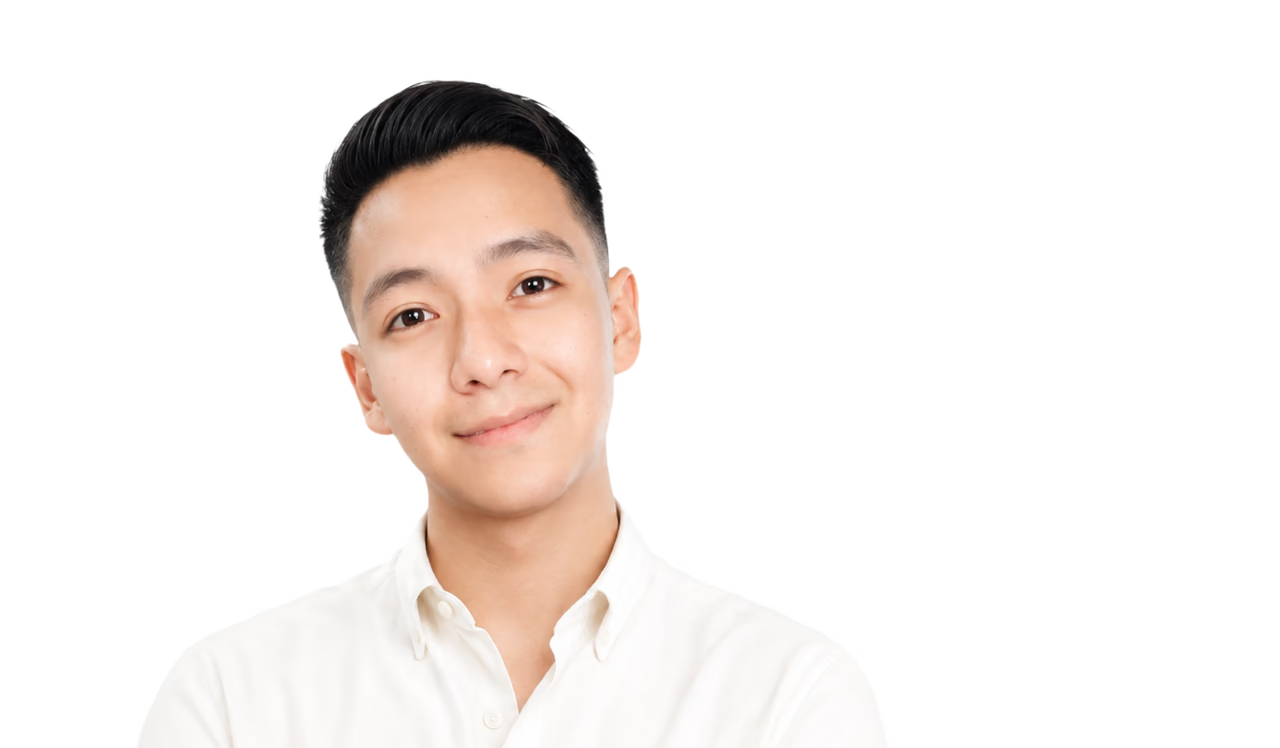
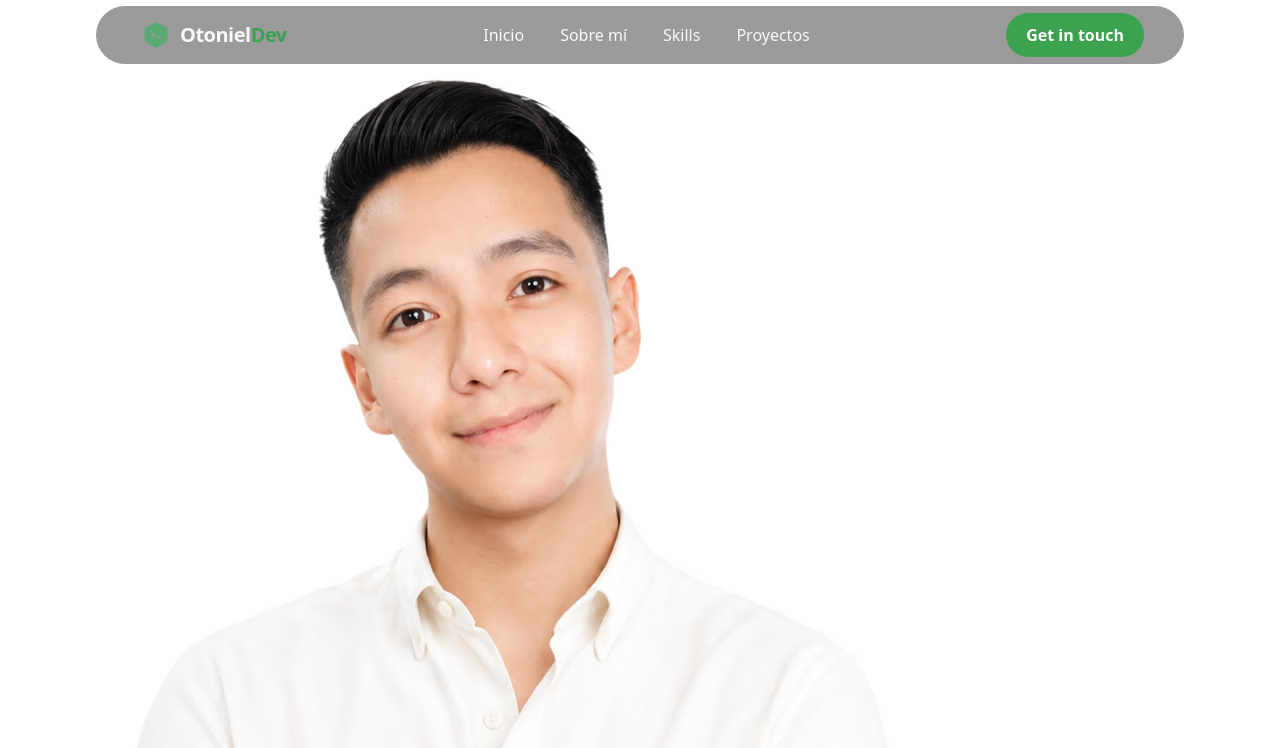
Before and after one commit to OtonielG/otoniel-portfolio, a Next.js app: page / in a window 1280 px wide. Shown: the top 748 px of the page. Built offline with nearby package versions, Linux system fonts and the light colour scheme.

Commit message:
feat: implement header component with navigation links and logo

```diff
--- a/src/app/globals.css
+++ b/src/app/globals.css
@@ -1,4 +1,8 @@
 @import "tailwindcss";
+
+body {
+  /* background-color: #020402; */
+}
 
 @theme {
   --color-background: #020402;
--- a/src/app/layout.tsx
+++ b/src/app/layout.tsx
@@ -1,6 +1,8 @@
 import type { Metadata } from "next";
 import { Geist, Geist_Mono } from "next/font/google";
 import "./globals.css";
+
+import Headers from "@/components/layout/header";
 
 const geistSans = Geist({
   variable: "--font-geist-sans",
@@ -27,7 +29,10 @@ export default function RootLayout({
       lang="en"
       className={`${geistSans.variable} ${geistMono.variable} h-full antialiased`}
     >
-      <body className="min-h-full flex flex-col">{children}</body>
+      <body className="min-h-full flex flex-col">
+        <Headers />
+        {children}
+      </body>
     </html>
   );
 }
--- a/src/components/layout/header.tsx
+++ b/src/components/layout/header.tsx
@@ -0,0 +1,170 @@
+import Image from "next/image";
+import Link from "next/link";
+
+const navigationLinks = [
+  {
+    label: "Inicio",
+    href: "#inicio",
+  },
+  {
+    label: "Sobre mí",
+    href: "#sobre-mi",
+  },
+  {
+    label: "Skills",
+    href: "#skills",
+  },
+  {
+    label: "Proyectos",
+    href: "#proyectos",
+  },
+];
+
+export default function Navbar() {
+  return (
+    <header
+      className="
+        fixed left-0 top-0 z-50
+        flex h-17.5 w-full
+        items-center justify-center
+        py-1
+      "
+    >
+      <nav
+        aria-label="Navegación principal"
+        className="
+          flex h-[90%] w-[95%]
+          items-center justify-between
+          rounded-full
+          bg-background/40
+          px-4
+          backdrop-blur-md
+
+          sm:w-[92%]
+          sm:px-6
+
+          md:w-[90%]
+          md:px-6
+
+          lg:w-[88%]
+          lg:px-8
+
+          xl:h-[95%]
+          xl:w-[85%]
+          xl:px-10
+        "
+      >
+        <Link
+          href="#inicio"
+          aria-label="Ir al inicio"
+          className="
+            flex shrink-0 items-center gap-1
+            text-foreground
+            transition-opacity
+            hover:opacity-80
+          "
+        >
+          <Image
+            src="/images/icons/logo.avif"
+            alt=""
+            width={40}
+            height={40}
+            priority
+            className="
+              h-8 w-8
+              object-contain
+
+              md:h-9
+              md:w-9
+
+              xl:h-10
+              xl:w-10
+            "
+          />
+
+          <span
+            className="
+              whitespace-nowrap
+              text-base font-semibold tracking-tight
+
+              md:text-lg
+              xl:text-xl
+            "
+          >
+            Otoniel<span className="text-primary">Dev</span>
+          </span>
+        </Link>
+
+        <div
+          className="
+            hidden items-center
+            gap-5
+            md:flex
+            lg:gap-7
+            xl:gap-9
+          "
+        >
+          {navigationLinks.map((link) => (
+            <Link
+              key={link.href}
+              href={link.href}
+              className="
+                relative
+                whitespace-nowrap
+                text-base font-medium
+                text-foreground
+                transition-colors
+
+                after:absolute
+                after:-bottom-2
+                after:left-0
+                after:h-px
+                after:w-0
+                after:bg-primary
+                after:transition-all
+                after:duration-300
+                after:ease-out
+
+                hover:after:w-full
+              "
+            >
+              {link.label}
+            </Link>
+          ))}
+        </div>
+
+        <Link
+          href="#contacto"
+          className="
+            shrink-0
+            whitespace-nowrap
+            rounded-full
+            bg-primary
+            px-4 py-2
+            text-sm md:text-base font-semibold
+            text-white
+            transition-all
+
+            hover:-translate-y-0.5
+            hover:bg-primary-hover
+            hover:shadow-[0_6px_20px_rgba(59,163,79,0.15)]
+
+            focus-visible:outline-none
+            focus-visible:ring-2
+            focus-visible:ring-primary
+            focus-visible:ring-offset-2
+            focus-visible:ring-offset-background
+
+            md:px-4
+            md:py-2
+
+            lg:px-5
+            lg:py-2.5
+          "
+        >
+          Get in touch
+        </Link>
+      </nav>
+    </header>
+  );
+}
```
